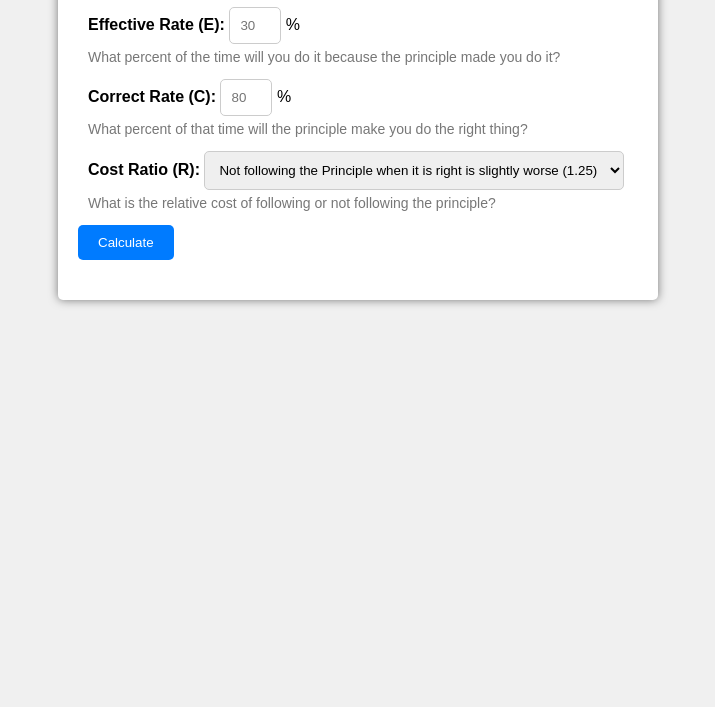
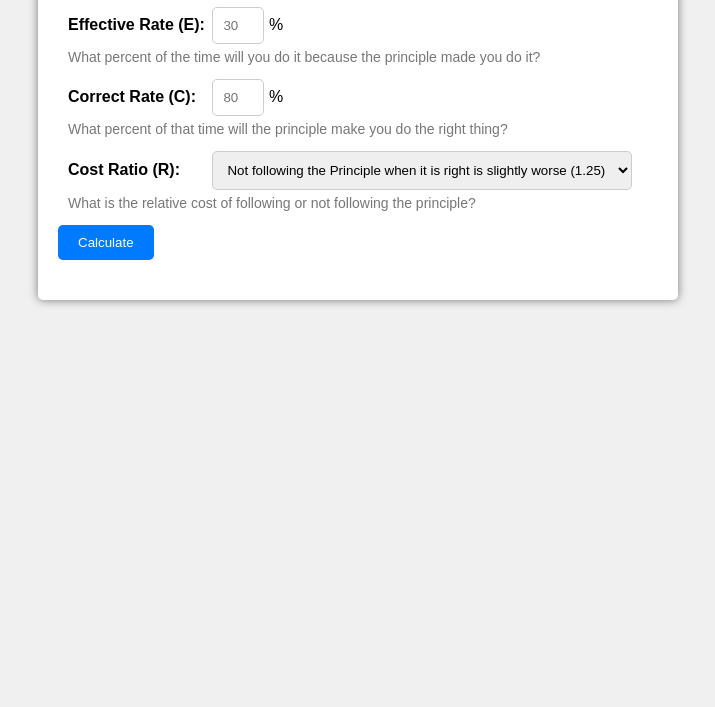
Before and after one commit to e2thex/pindex, a plain HTML site: page index.html in a window 1280 px wide. Shown: the part 93-800 px from the top of the page, without its empty margins (282-997 px from the left). Drawn offline with Linux system fonts and the light colour scheme.

Commit message:
more styling changes as well as some limits on the inputs

```diff
--- a/index.html
+++ b/index.html
@@ -11,12 +11,12 @@
         <h1>Principle Scoring Web App</h1>
         <div class="input-container">
             <label for="effective-rate">Effective Rate (E):</label>
-            <input type="number" id="effective-rate" step="10" placeholder="30"> %
+            <input type="number" id="effective-rate" min="0" max="100" step="10" placeholder="30"> %
             <p class="input-description">What percent of the time will you do it because the principle made you do it?</p>
         </div>
         <div class="input-container">
             <label for="correct-rate">Correct Rate (C):</label>
-            <input type="number" id="correct-rate" step="10" placeholder="80"> %
+            <input type="number" id="correct-rate" min="0" max="100" step="10" placeholder="80"> %
             <p class="input-description">What percent of that time will the principle make you do the right thing?</p>
         </div>
         <div class="input-container">
--- a/styles.css
+++ b/styles.css
@@ -16,6 +16,9 @@ h1 {
 
 label {
     font-weight: bold;
+    width:140px;
+    display:inline-block;
+
 }
 
 input, select {
@@ -52,7 +55,7 @@ button:hover {
 }
 .container {
     margin: 0 auto;
-    width: 560px;
+    max-width: 600px;
     padding: 20px;
     background-color: #fff;
     border-radius: 5px;
```
